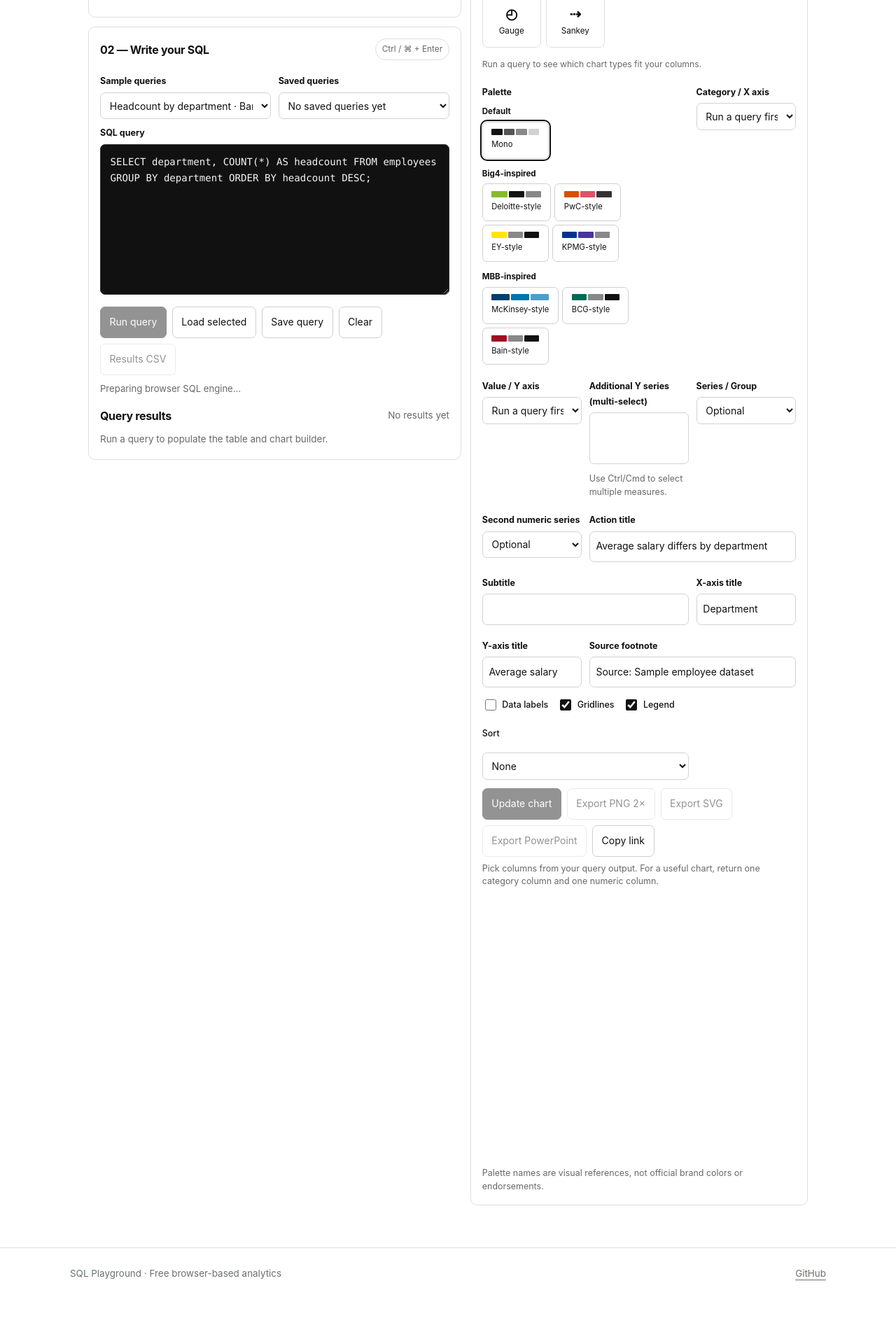
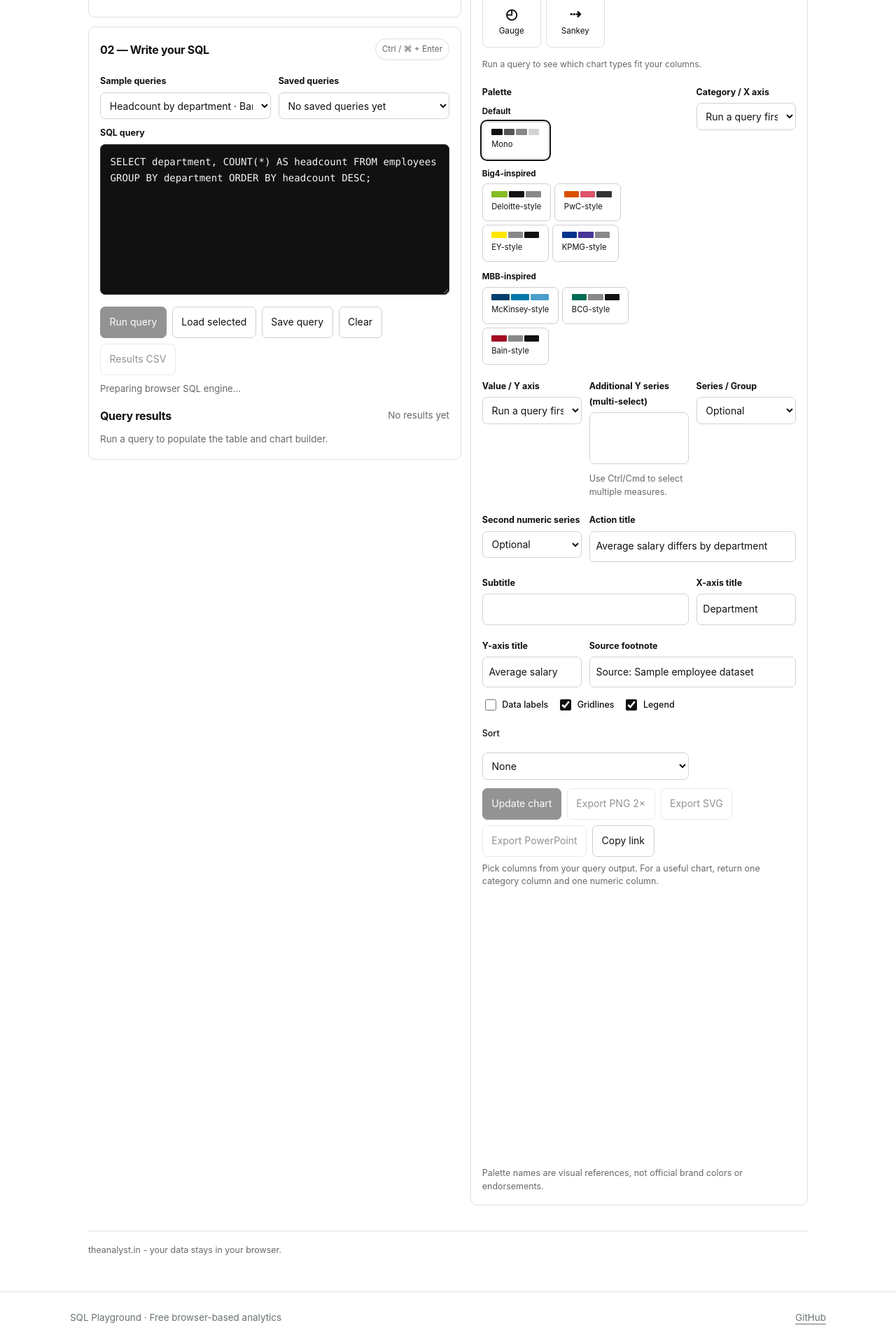
Before and after one commit to theanalystin/theanalyst.github.io, a Jekyll site: the page built from sql-playground.html, in a window 1280 px wide. Shown: the part 743-2663 px from the top of the page at 70% size. Built offline with Jekyll 4.4.1, drawn with Linux system fonts in a browser that asks for light colours; before the commit the page ends 2600 px from its top, so only the background shows below that; some of the changed lines change nothing that is shown.

Commit message:
Load only required ECharts modules and finish privacy footer

```diff
--- a/sql-playground.html
+++ b/sql-playground.html
@@ -32,6 +32,7 @@ permalink: /sql-playground/
 #sqlp .chart-tile[aria-pressed=true]{background:#111;color:#fff;border-color:#111}#sqlp .chart-tile:disabled{opacity:.35;cursor:not-allowed;background:#f7f7f7}
 #sqlp .chart-more{margin:.15rem 0 .8rem}#sqlp .chart-more[hidden]{display:none}#sqlp .chart-more-toggle{font-size:.8rem}
 #sqlp .chart-note{font-size:.76rem;color:var(--muted);min-height:1.1em;margin:.4rem 0 .7rem}
+#sqlp .sqlp-footer{border-top:1px solid var(--line);margin-top:1.5rem;padding-top:1rem;color:var(--muted);font-size:.78rem}
 @media(max-width:780px){#sqlp .chart-picker{grid-template-columns:repeat(2,minmax(0,1fr))}}
 @media(max-width:780px){#sqlp .steps{grid-template-columns:1fr}#sqlp .workspace{grid-template-columns:1fr}#sqlp .chart-controls{grid-template-columns:repeat(2,minmax(0,1fr))}#sqlp #sqlp-chart{height:320px}}@media(max-width:420px){#sqlp .profile-metrics{grid-template-columns:1fr}#sqlp .query-tools{grid-template-columns:1fr}#sqlp .panel{padding:.75rem}#sqlp .chart-controls{grid-template-columns:1fr}#sqlp .chart-controls .wide{grid-column:auto}#sqlp .steps{gap:.35rem}#sqlp .step{padding:.6rem}}
 </style>
@@ -161,6 +162,7 @@ permalink: /sql-playground/
       <p class="hint">Palette names are visual references, not official brand colors or endorsements.</p>
     </section>
   </div>
+  <footer class="sqlp-footer">theanalyst.in - your data stays in your browser.</footer>
 </div>
 
 <script type="module">
@@ -271,7 +273,7 @@ async function initCodeMirror(){
   ]);
   const initial=$('sqlp-query').value;
   state.editor=new view.EditorView({state:st.EditorState.create({doc:initial,extensions:[
-   view.lineNumbers(),view.highlightActiveLineGutter(),view.highlightSpecialChars(),cmd.history(),lang.foldGutter(),view.drawSelection(),view.dropCursor(),lang.indentOnInput(),lang.syntaxHighlighting(lang.defaultHighlightStyle),lang.bracketMatching(),view.rectangularSelection(),view.crosshairCursor(),view.highlightActiveLine(),view.keymap.of([{key:'Mod-Enter',run:()=>{run();return true;}},...cmd.defaultKeymap,...cmd.historyKeymap,cmd.indentWithTab]),sqlLang.sql(),view.EditorView.lineWrapping,view.EditorView.updateListener.of(update=>{if(update.docChanged)$('sqlp-query').value=update.state.doc.toString();})
+   view.lineNumbers(),view.highlightActiveLineGutter(),view.highlightSpecialChars(),cmd.history(),lang.foldGutter(),view.drawSelection(),view.dropCursor(),lang.indentOnInput(),lang.syntaxHighlighting(lang.defaultHighlightStyle),lang.bracketMatching(),view.rectangularSelection(),view.crosshairCursor(),view.highlightActiveLine(),view.keymap.of([{key:'Mod-Enter',run:()=>{run();return true;}},...cmd.defaultKeymap,...cmd.historyKeymap,cmd.indentWithTab]),sqlLang.sql(),view.EditorView.lineWrapping,view.EditorView.updateListener.of(update=>{if(update.docChanged){$('sqlp-query').value=update.state.doc.toString();persistConfig();}})
   ]}),parent:$('sqlp-editor-host')});
   $('sqlp-query').hidden=true;state.editor.focus();
  }catch(e){status('CodeMirror could not load; the plain SQL editor remains available.');}
@@ -478,6 +480,32 @@ async function init(){
   const components=await import('https://cdn.jsdelivr.net/npm/echarts@5.6.0/components.js');
   const renderers=await import('https://cdn.jsdelivr.net/npm/echarts@5.6.0/renderers.js');
   echarts.use([charts.BarChart,charts.LineChart,charts.PieChart,charts.ScatterChart,charts.HeatmapChart,charts.BoxplotChart,charts.TreemapChart,charts.FunnelChart,charts.RadarChart,charts.GaugeChart,charts.SankeyChart,components.TitleComponent,components.TooltipComponent,components.GridComponent,components.LegendComponent,components.VisualMapComponent,components.RadarComponent,renderers.CanvasRenderer,renderers.SVGRenderer]);
+  const chartModules=await Promise.all([
+   import('https://cdn.jsdelivr.net/npm/echarts@5.6.0/lib/chart/bar/install.js'),
+   import('https://cdn.jsdelivr.net/npm/echarts@5.6.0/lib/chart/line/install.js'),
+   import('https://cdn.jsdelivr.net/npm/echarts@5.6.0/lib/chart/pie/install.js'),
+   import('https://cdn.jsdelivr.net/npm/echarts@5.6.0/lib/chart/scatter/install.js'),
+   import('https://cdn.jsdelivr.net/npm/echarts@5.6.0/lib/chart/heatmap/install.js'),
+   import('https://cdn.jsdelivr.net/npm/echarts@5.6.0/lib/chart/boxplot/install.js'),
+   import('https://cdn.jsdelivr.net/npm/echarts@5.6.0/lib/chart/treemap/install.js'),
+   import('https://cdn.jsdelivr.net/npm/echarts@5.6.0/lib/chart/funnel/install.js'),
+   import('https://cdn.jsdelivr.net/npm/echarts@5.6.0/lib/chart/radar/install.js'),
+   import('https://cdn.jsdelivr.net/npm/echarts@5.6.0/lib/chart/gauge/install.js'),
+   import('https://cdn.jsdelivr.net/npm/echarts@5.6.0/lib/chart/sankey/install.js')
+  ]);
+  const componentModules=await Promise.all([
+   import('https://cdn.jsdelivr.net/npm/echarts@5.6.0/lib/component/title/install.js'),
+   import('https://cdn.jsdelivr.net/npm/echarts@5.6.0/lib/component/tooltip/install.js'),
+   import('https://cdn.jsdelivr.net/npm/echarts@5.6.0/lib/component/grid/install.js'),
+   import('https://cdn.jsdelivr.net/npm/echarts@5.6.0/lib/component/legend/install.js'),
+   import('https://cdn.jsdelivr.net/npm/echarts@5.6.0/lib/component/visualMap/install.js'),
+   import('https://cdn.jsdelivr.net/npm/echarts@5.6.0/lib/component/radar/install.js')
+  ]);
+  const rendererModules=await Promise.all([
+   import('https://cdn.jsdelivr.net/npm/echarts@5.6.0/lib/renderer/canvas/install.js'),
+   import('https://cdn.jsdelivr.net/npm/echarts@5.6.0/lib/renderer/svg/install.js')
+  ]);
+  echarts.use([...chartModules,...componentModules,...rendererModules].map(module=>module.default));
   state.chart=echarts.init($('sqlp-chart'),null,{renderer:'canvas'});
   $('sqlp-run').disabled=false;$('sqlp-import').disabled=false;
   let restore=readHashConfig();if(!restore){try{restore=JSON.parse(localStorage.getItem('theanalyst.sql.session')||'null');}catch(_){}}
```
